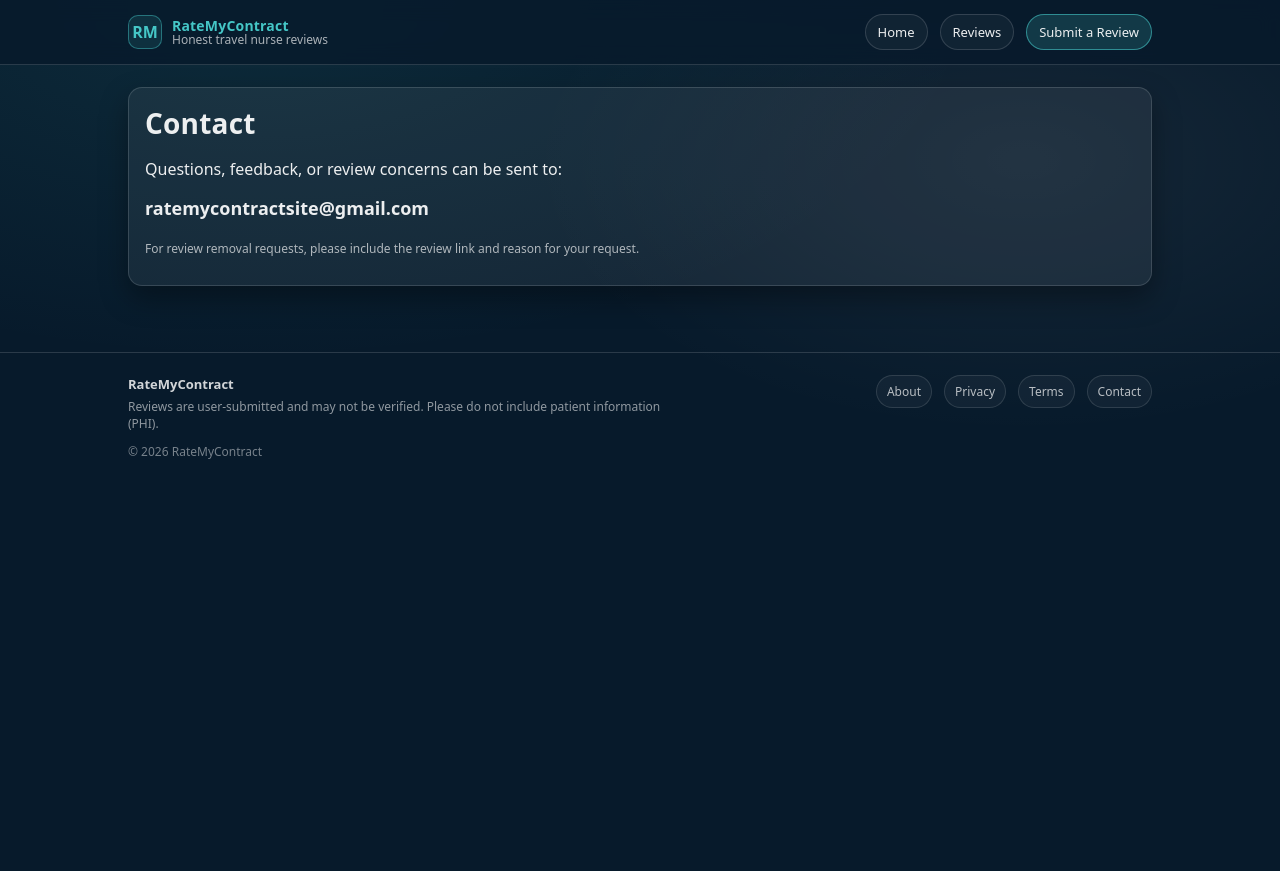
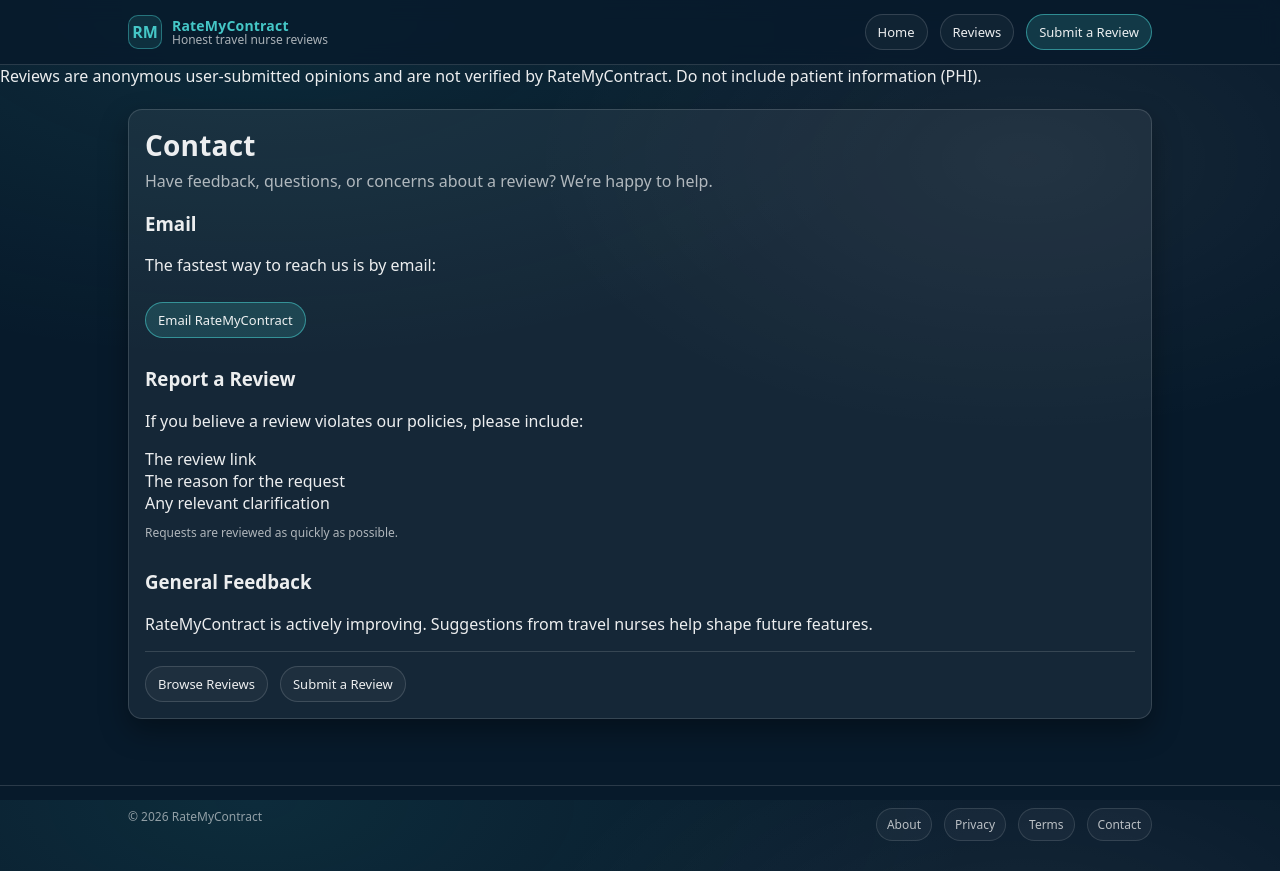
Before and after one commit to meggiehanson15/Ratemycontract, a Next.js app: page /contact in a window 1280 px wide. Before the commit the page ends 800 px from the top, so only its background shows below. Built offline with nearby package versions, Linux system fonts and the light colour scheme; no server answers.

Commit message:
Search ranking working + Next.js 16 fixes + stable reviews system

```diff
--- a/app/contact/page.tsx
+++ b/app/contact/page.tsx
@@ -1,18 +1,70 @@
+// app/contact/page.tsx
+
+import Link from "next/link";
+
 export default function ContactPage() {
   return (
     <section className="card cardPad">
       <h1 className="pageTitle">Contact</h1>
 
-      <p>Questions, feedback, or review concerns can be sent to:</p>
-
-      <p style={{ fontSize: 18, marginTop: 12 }}>
-        <strong>ratemycontractsite@gmail.com</strong>
+      <p className="sub">
+        Have feedback, questions, or concerns about a review? We’re happy to help.
       </p>
 
-      <p className="kicker" style={{ marginTop: 20 }}>
-        For review removal requests, please include the review link and reason
-        for your request.
-      </p>
+      <div style={{ marginTop: 18 }}>
+        <h3>Email</h3>
+
+        <p>
+          The fastest way to reach us is by email:
+        </p>
+
+        <a
+          href="mailto:ratemycontractsite@gmail.com"
+          className="pill pillPrimary"
+          style={{ display: "inline-block", marginTop: 10 }}
+        >
+          Email RateMyContract
+        </a>
+      </div>
+
+      <div style={{ marginTop: 28 }}>
+        <h3>Report a Review</h3>
+
+        <p>
+          If you believe a review violates our policies, please include:
+        </p>
+
+        <ul>
+          <li>The review link</li>
+          <li>The reason for the request</li>
+          <li>Any relevant clarification</li>
+        </ul>
+
+        <p className="kicker" style={{ marginTop: 10 }}>
+          Requests are reviewed as quickly as possible.
+        </p>
+      </div>
+
+      <div style={{ marginTop: 28 }}>
+        <h3>General Feedback</h3>
+
+        <p>
+          RateMyContract is actively improving. Suggestions from travel nurses
+          help shape future features.
+        </p>
+      </div>
+
+      <div className="hr" />
+
+      <div className="rowWrap">
+        <Link className="pill" href="/reviews">
+          Browse Reviews
+        </Link>
+
+        <Link className="pill" href="/submit">
+          Submit a Review
+        </Link>
+      </div>
     </section>
   );
 }
--- a/app/globals.css
+++ b/app/globals.css
@@ -536,4 +536,14 @@ button.pill:disabled{
   }
   .brand{ min-width: 0; }
   .nav{ justify-content: flex-start; }
+  /* ===== Global Notice Banner ===== */
+
+.siteNotice {
+  background: #f4f7fb;
+  border-bottom: 1px solid #e2e8f0;
+  font-size: 13px;
+  text-align: center;
+  padding: 8px 14px;
+  color: #475569;
 }
+}
--- a/app/layout.tsx
+++ b/app/layout.tsx
@@ -12,52 +12,29 @@ export const metadata = {
   description:
     "Transparent travel nurse contract reviews — real experiences, real pay, real units.",
   metadataBase: new URL(siteUrl),
-  openGraph: {
-    title: "RateMyContract | Travel Nurse Contract Reviews",
-    description:
-      "Transparent travel nurse contract reviews — real experiences, real pay, real units.",
-    url: siteUrl,
-    siteName: "RateMyContract",
-    type: "website",
-  },
-  robots: {
-    index: true,
-    follow: true,
-  },
 };
 
-export const viewport = {
-  width: "device-width",
-  initialScale: 1,
-};
-
-export default function RootLayout({ children }: { children: ReactNode }) {
+export default function RootLayout({
+  children,
+}: {
+  children: ReactNode;
+}) {
   return (
     <html lang="en">
       <body>
-        <a className="skipLink" href="#main">
-          Skip to content
-        </a>
-
         <header className="siteHeader">
           <div className="headerInner">
-            <Link href="/" className="brand" aria-label="RateMyContract home">
-              <div className="logoMark" aria-hidden="true">
-                RM
-              </div>
+            <Link href="/" className="brand">
+              <div className="logoMark">RM</div>
               <div className="brandText">
                 <strong>RateMyContract</strong>
                 <span>Honest travel nurse reviews</span>
               </div>
             </Link>
 
-            <nav className="nav" aria-label="Primary navigation">
-              <Link className="pill" href="/">
-                Home
-              </Link>
-              <Link className="pill" href="/reviews">
-                Reviews
-              </Link>
+            <nav className="nav">
+              <Link className="pill" href="/">Home</Link>
+              <Link className="pill" href="/reviews">Reviews</Link>
               <Link className="pill pillPrimary" href="/submit">
                 Submit a Review
               </Link>
@@ -65,28 +42,25 @@ export default function RootLayout({ children }: { children: ReactNode }) {
           </div>
         </header>
 
-        <main id="main" className="container">
-          {children}
-        </main>
+        {/* Global notice */}
+        <div className="siteNotice">
+          Reviews are anonymous user-submitted opinions and are not verified by
+          RateMyContract. Do not include patient information (PHI).
+        </div>
+
+        <main className="container">{children}</main>
 
         <footer className="footer">
           <div className="footerInner">
-            <div className="footerLeft">
-              <div className="footerBrand">RateMyContract</div>
-              <div className="footerNote">
-                Reviews are user-submitted and may not be verified. Please do not
-                include patient information (PHI).
-              </div>
-              <div className="footerCopy">
-                © {new Date().getFullYear()} RateMyContract
-              </div>
+            <div>
+              © {new Date().getFullYear()} RateMyContract
             </div>
 
-            <div className="footerLinks" aria-label="Footer links">
+            <div className="footerLinks">
               <Link href="/about">About</Link>
               <Link href="/privacy">Privacy</Link>
               <Link href="/terms">Terms</Link>
-              <a href="mailto:ratemycontractsite@gmail.com">Contact</a>
+              <Link href="/contact">Contact</Link>
             </div>
           </div>
         </footer>
```
Also changed, not shown: app/reviews/ReviewsClient.tsx (+80 -12 lines), app/reviews/page.tsx (+14 -65 lines).
